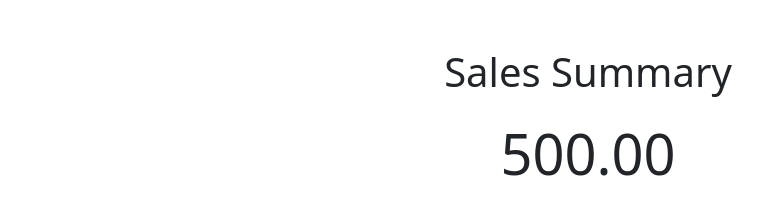
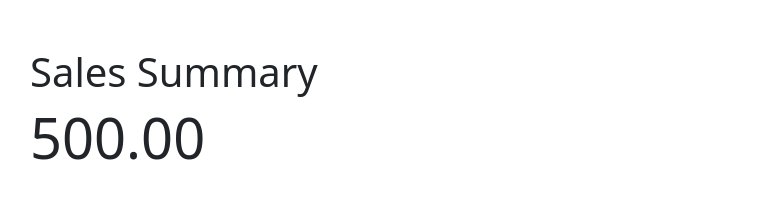
Before and after one commit to paridhi-ramtani-iitmbs/sum-of-sales-test-1, a plain HTML site: page index.html in a window 1280 px wide. Shown: the whole page, without its empty margins (52-815 px from the left). Drawn offline with nearby package versions, Linux system fonts and the light colour scheme.

Commit message:
Add index.html (Round 1)

```diff
--- a/index.html
+++ b/index.html
@@ -7,28 +7,26 @@
     <link rel="stylesheet" href="https://cdn.jsdelivr.net/npm/bootstrap@5.3.0-alpha1/dist/css/bootstrap.min.css">
 </head>
 <body>
-    <div class="container text-center mt-5">
+    <div class="container mt-5">
         <h1>Sales Summary</h1>
-        <div id="total-sales" class="mt-4 display-4"></div>
+        <div id="total-sales" class="display-4"></div>
     </div>
     <script>
-        const seed = Math.floor(Math.random() * 1000); // Example seed generation
+        const seed = '123'; // You can change this value if needed
         document.title = `Sales Summary ${seed}`;
 
         fetch('data.csv')
             .then(response => response.text())
             .then(data => {
-                const rows = data.split('\n').slice(1);
+                const rows = data.split('\n').slice(1); // Skip header
                 let totalSales = 0;
-
                 rows.forEach(row => {
                     const columns = row.split(',');
                     if (columns[1]) {
                         totalSales += parseFloat(columns[1]);
                     }
                 });
-
-                document.querySelector('#total-sales').textContent = totalSales.toFixed(2);
+                document.querySelector("#total-sales").textContent = totalSales.toFixed(2);
             })
             .catch(error => console.error('Error fetching the CSV file:', error));
     </script>
```
